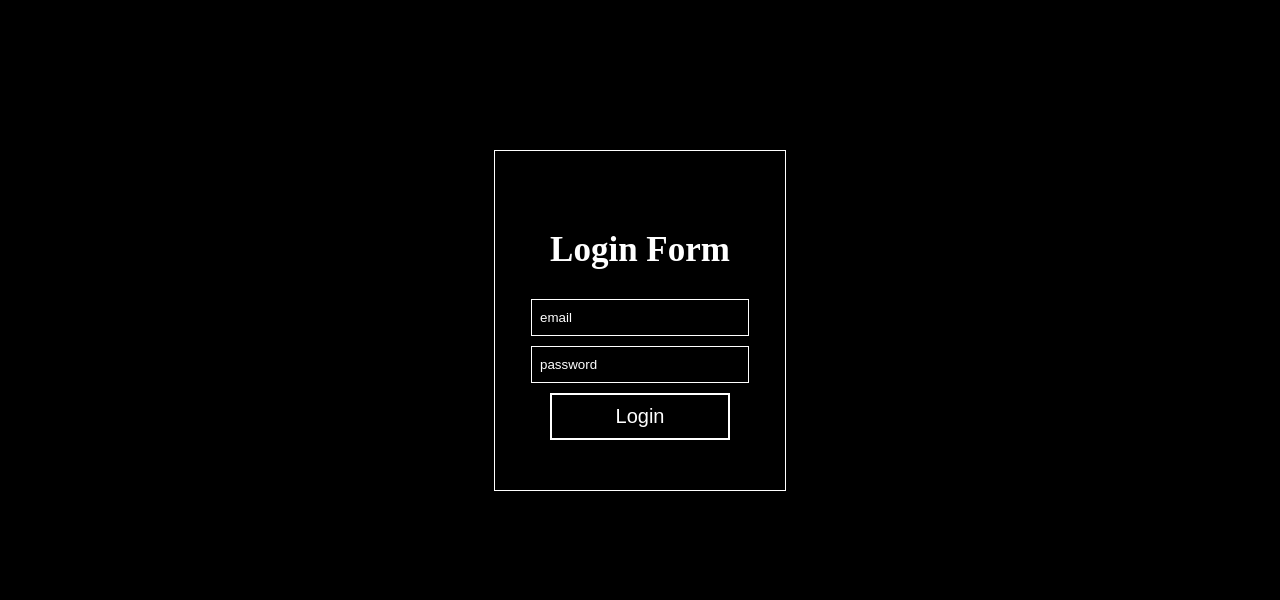
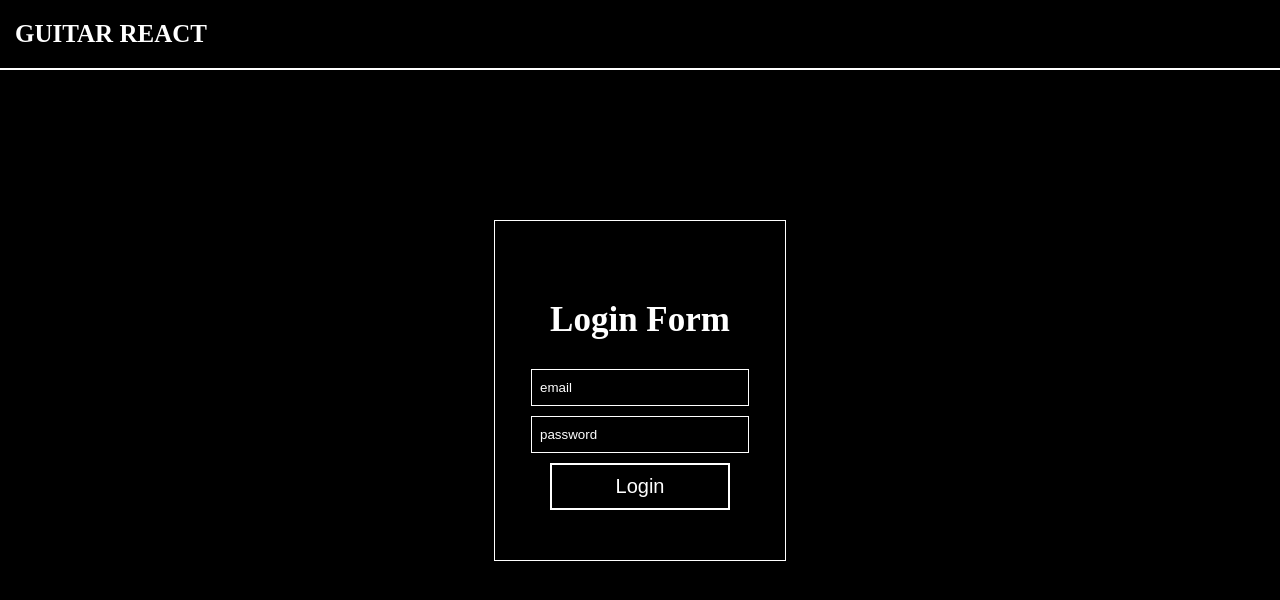
Before and after one commit to T14g/night_coding, a React (Create React App) app in the folder guitar-react/: page / in a window 1280 px wide. Shown: the top 600 px of the page. Built offline with nearby package versions, Linux system fonts and the light colour scheme.

Commit message:
Basic Header Component

```diff
--- a/guitar-react/src/App.js
+++ b/guitar-react/src/App.js
@@ -1,9 +1,10 @@
-
+import Header from './components/header/header.component';
 import Login from './pages/login/login.component';
 
 function App() {
   return (
     <div className="App">
+      <Header />
       <Login />
     </div>
   );
--- /dev/null
+++ b/guitar-react/src/components/header/header.component.jsx
@@ -0,0 +1,13 @@
+import React from 'react';
+import { HeaderContainer, Logo } from './header.styles';
+
+const Header = () => {
+
+    return (
+        <HeaderContainer>
+            <Logo>Guitar React</Logo>
+        </HeaderContainer>
+    );
+}
+
+export default Header;
--- /dev/null
+++ b/guitar-react/src/components/header/header.styles.jsx
@@ -0,0 +1,12 @@
+import styled from 'styled-components';
+
+export const HeaderContainer = styled.header`
+    border-bottom: 2px #fff solid;
+    padding: 20px 15px;
+`
+
+export const Logo = styled.a`
+    font-size: 25px;
+    text-transform: uppercase;
+    font-weight: 900;
+`
--- a/guitar-react/src/index.css
+++ b/guitar-react/src/index.css
@@ -1,4 +1,5 @@
 body {
   background: #000;
   color: #fff;
+  margin: 0;
 }
```
